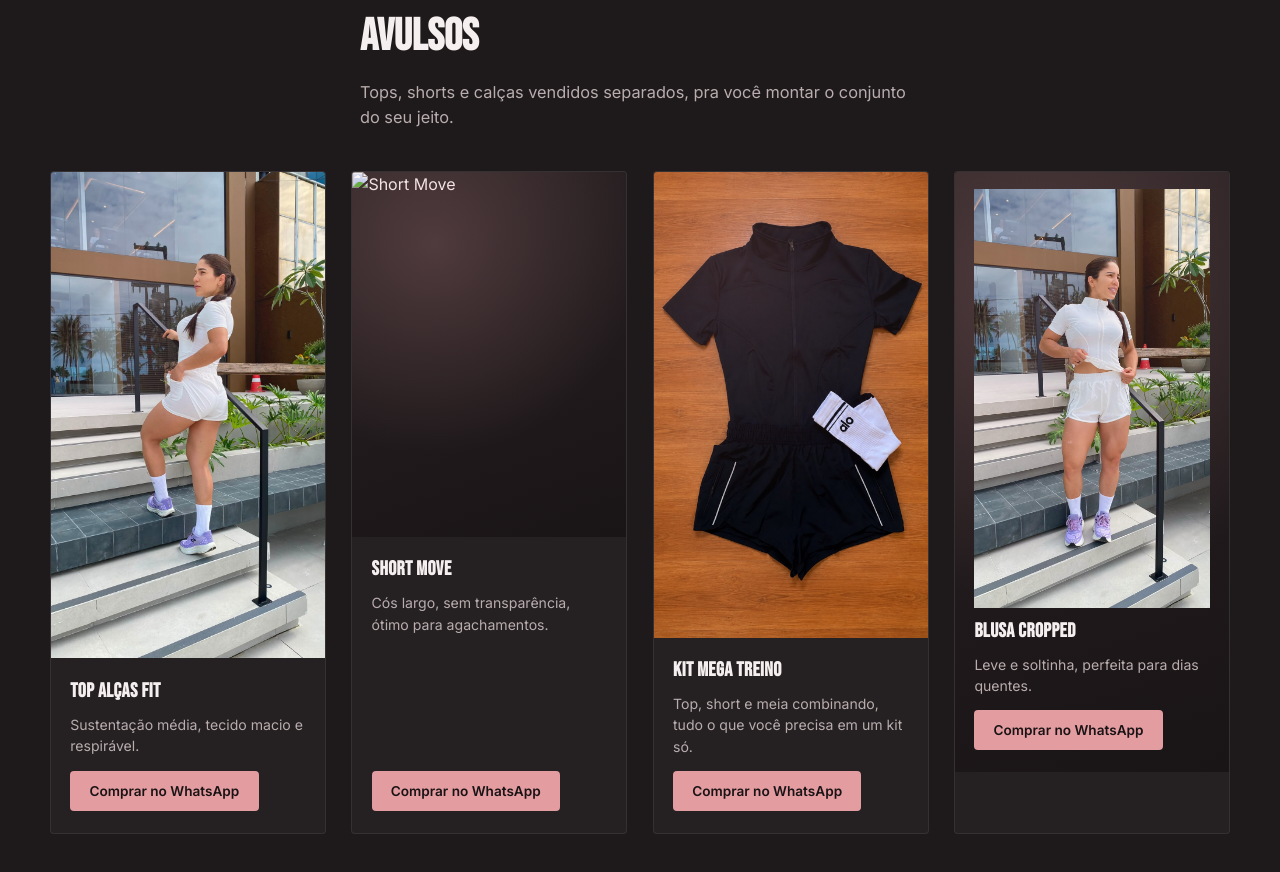
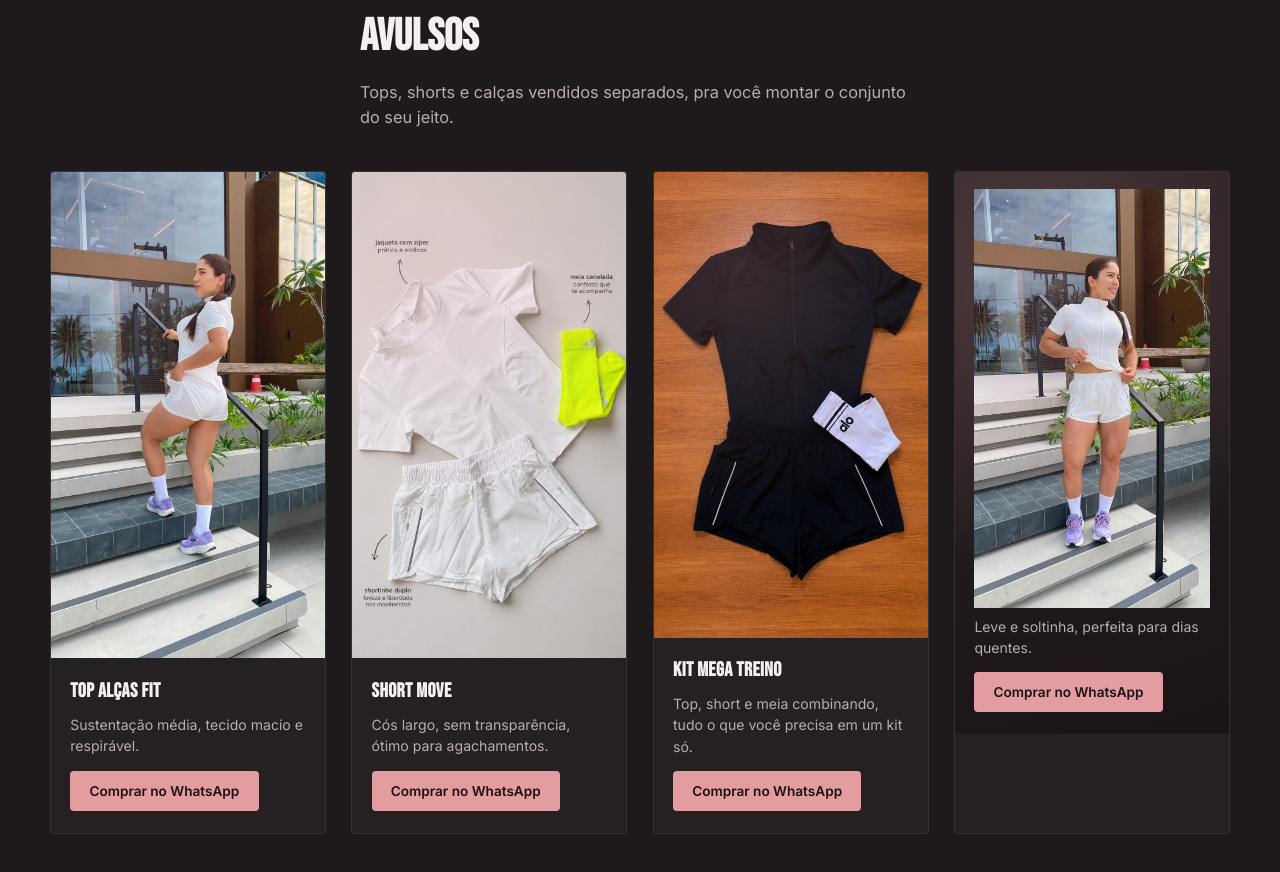
Before and after one commit to IagoFerreira21/Moove_Energy, a plain HTML site: page index.html in a window 1280 px wide. Shown: the part 3702-4574 px from the top of the page. Drawn offline with Linux system fonts and the light colour scheme.

Commit message:
Fix image source for produto-card in index.html

```diff
--- a/index.html
+++ b/index.html
@@ -332,7 +332,7 @@
 
       <article class="produto-card">
         <div class="produto-card__imagem">
-          <img src="kit_mega_treino2.jpeg" alt="Short Move" loading="lazy">
+          <img src="kit_mega treino2.jpeg" alt="Short Move" loading="lazy">
         </div>
         <div class="produto-card__info">
           <h3>Short Move</h3>
@@ -360,7 +360,6 @@
         <div class="produto-card__imagem">
         <div class="produto-card__info">
           <img src="Avulsos.jpeg" loading="lazy">
-          <h3>Blusa Cropped</h3>
           <p class="produto-card__desc">Leve e soltinha, perfeita para dias quentes.</p>
           <a class="btn btn--whats btn--small"
              href="https://wa.me/557998298485?text=Oi!%20Tenho%20interesse%20na%20Blusa%20Cropped."
```
